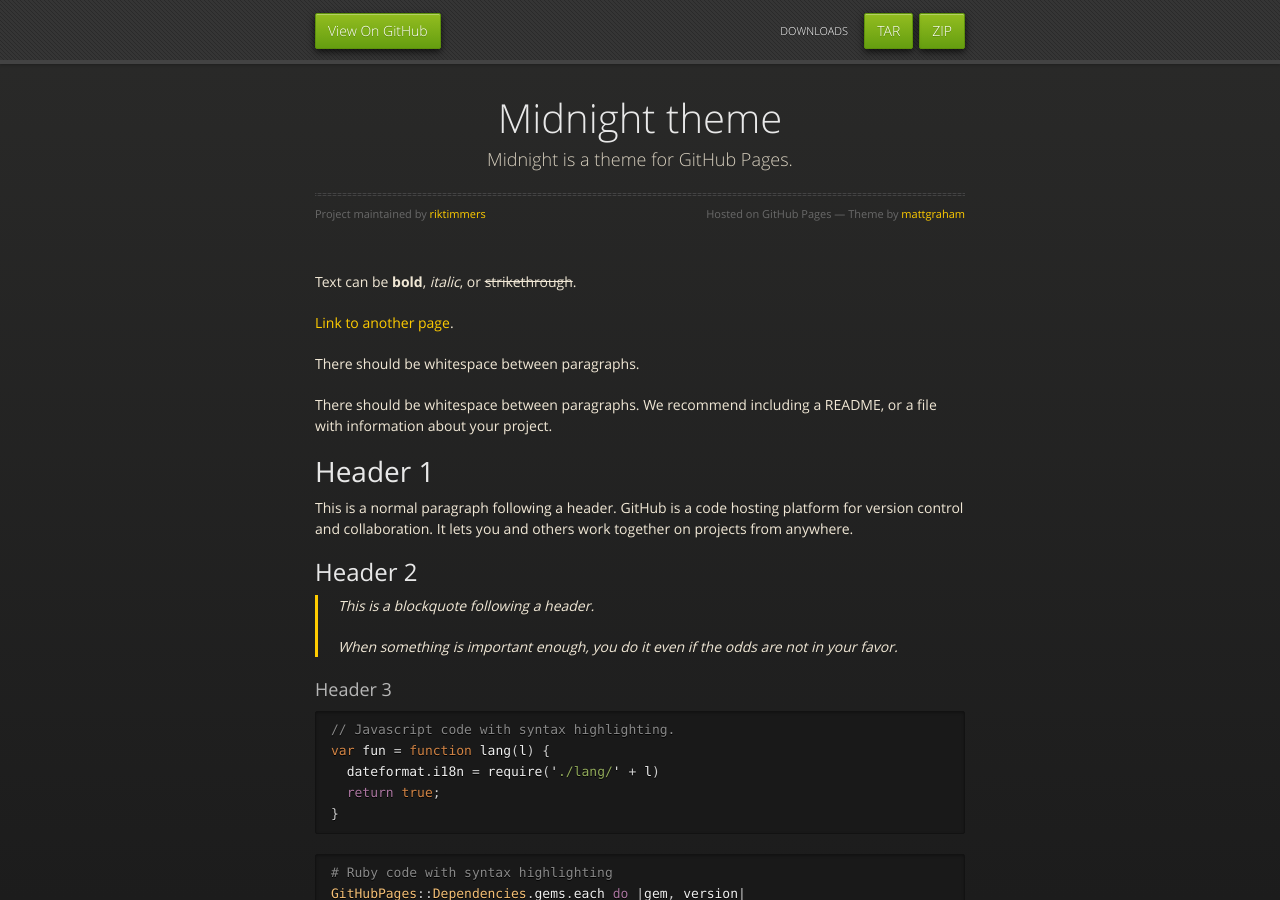
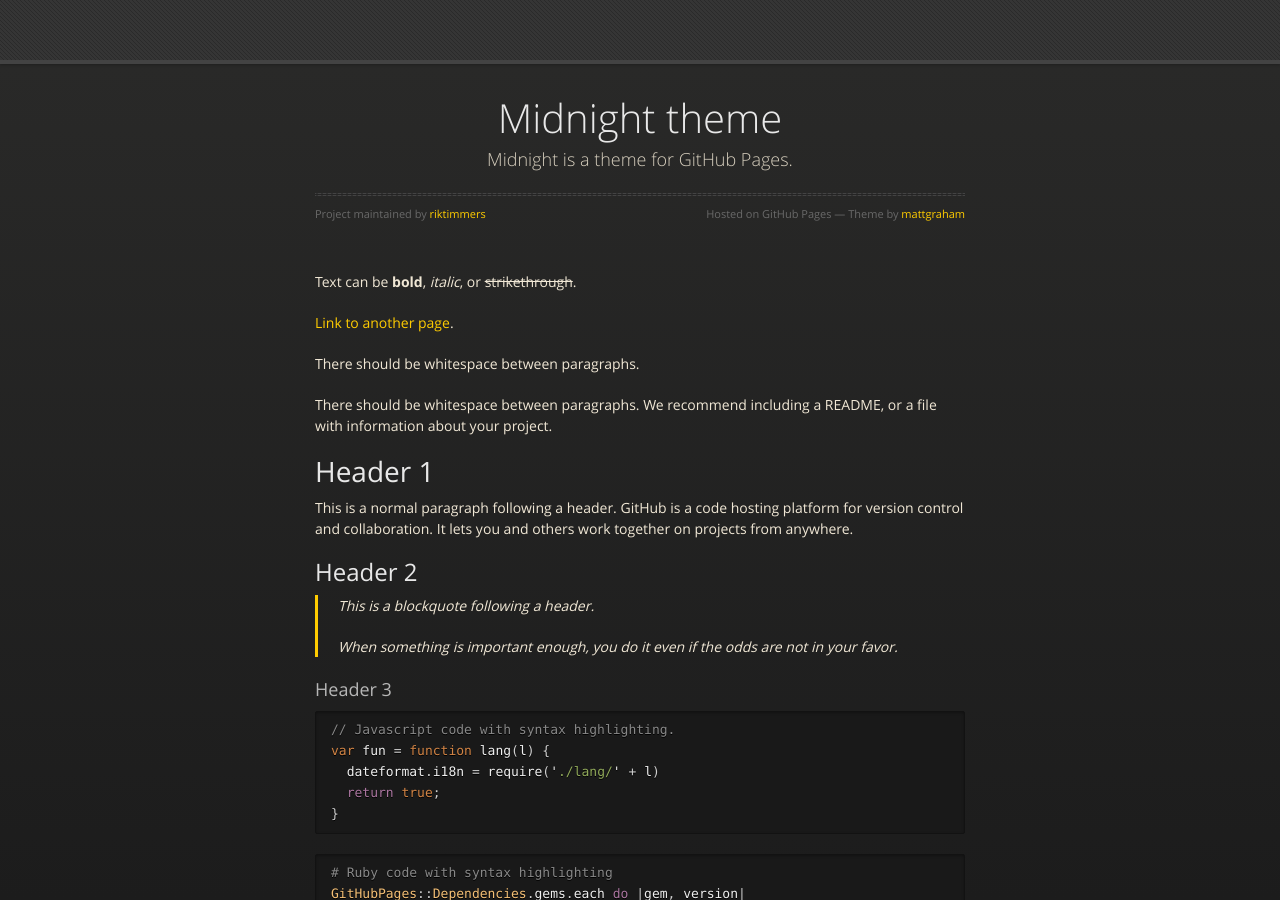
Before and after one commit to riktimmers/riktimmers.github.io, a Jekyll site: the page built from index.md, in a window 1280 px wide and 900 px high. Built offline with Jekyll 4.4.1, drawn with Linux system fonts in a browser that asks for light colours.

Commit message:
removed top header

```diff
--- a/_layouts/default.html
+++ b/_layouts/default.html
@@ -19,14 +19,14 @@
   </head>
   <body>
       <div id="header">
-        <nav>
+        <!--nav>
           <li class="fork"><a href="{{ site.github.repository_url }}">View On GitHub</a></li>
           {% if site.show_downloads %}
             <li class="downloads"><a href="{{ site.github.zip_url }}">ZIP</a></li>
             <li class="downloads"><a href="{{ site.github.tar_url }}">TAR</a></li>
             <li class="title">DOWNLOADS</li>
           {% endif %}
-        </nav>
+        </nav-->
       </div><!-- end header -->
 
     <div class="wrapper">
```
